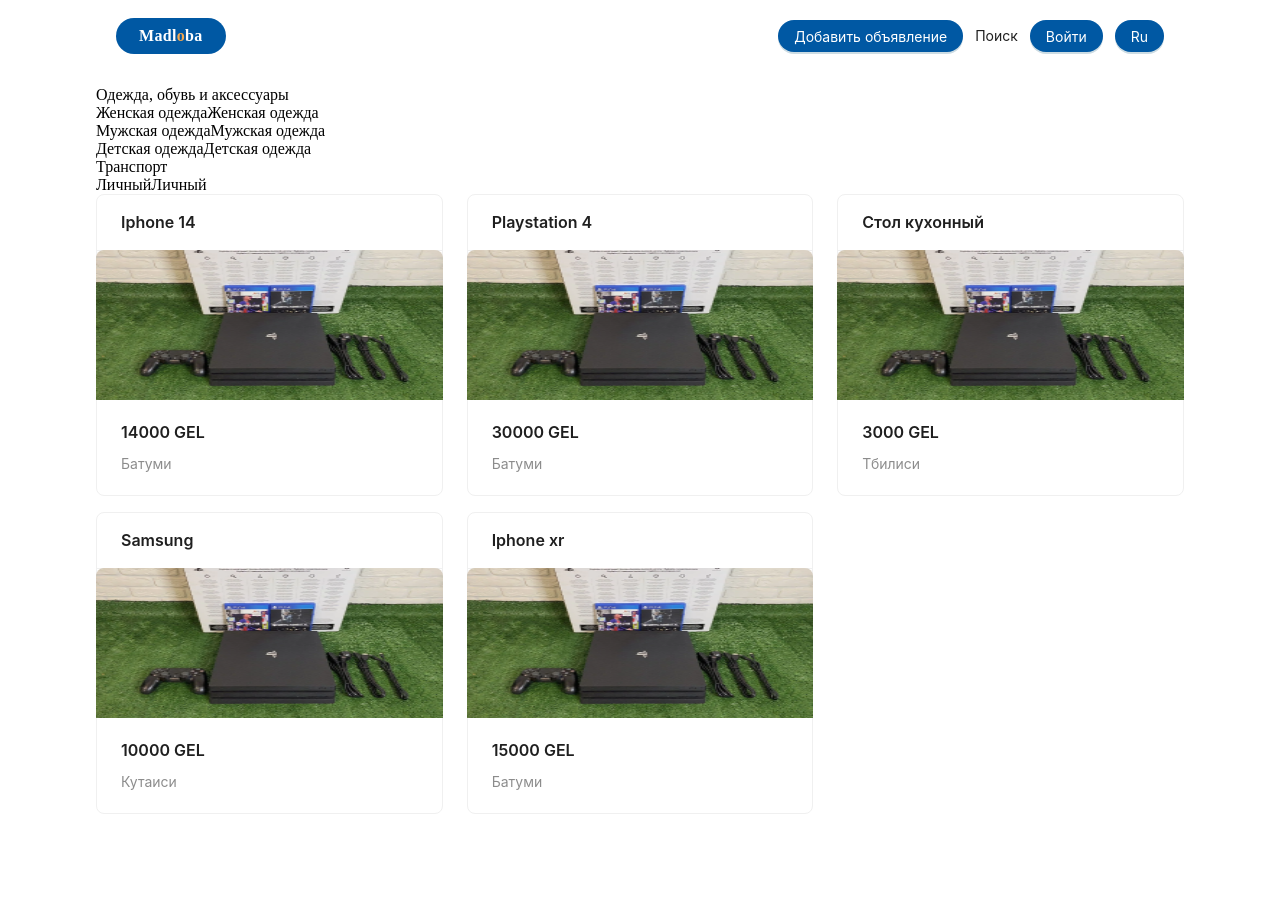
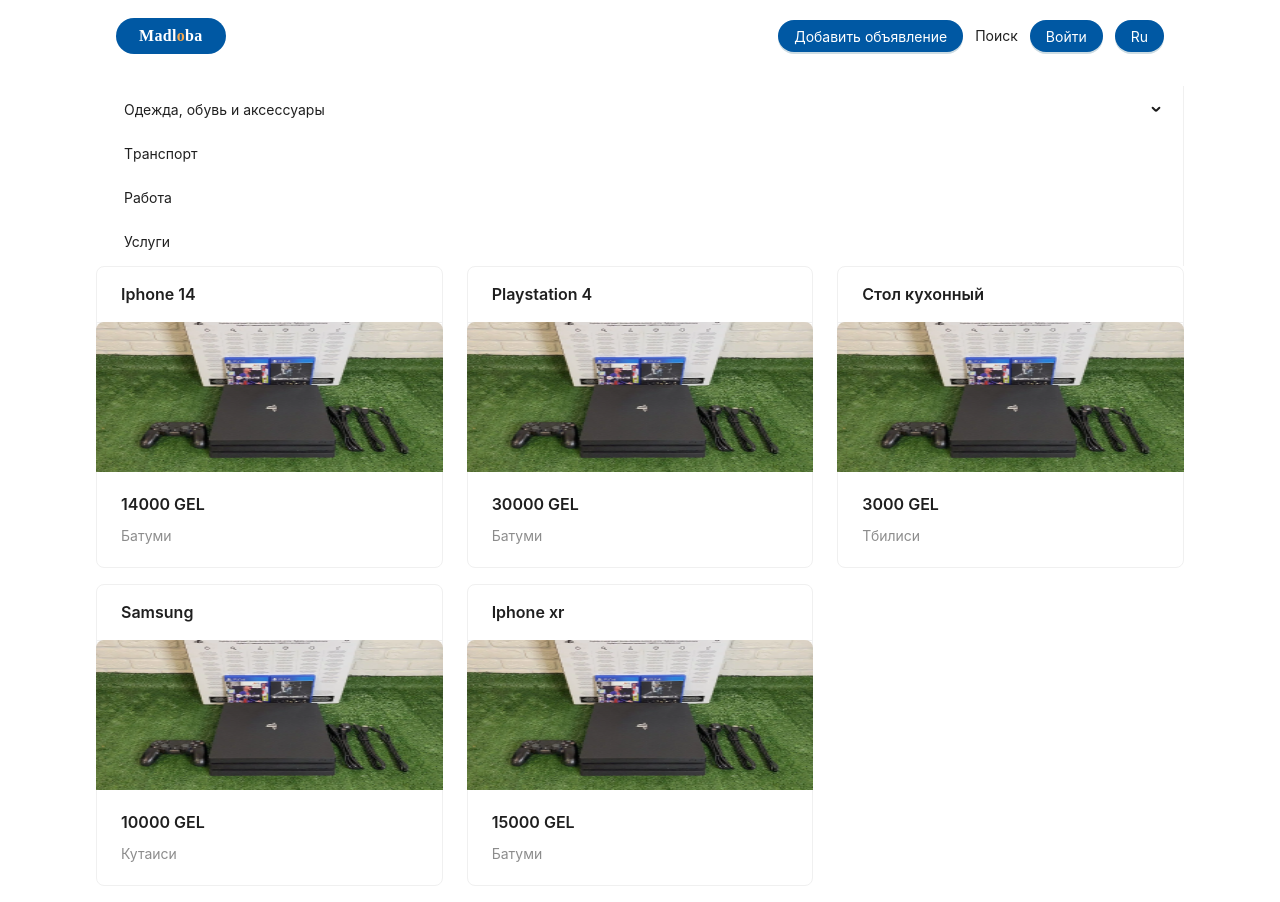
Before and after one commit to lemonspb/madloba_front, a Next.js app: page / in a window 1280 px wide. Before the commit the page ends 830 px from the top, so only its background shows below. Built offline with nearby package versions, Linux system fonts and the light colour scheme.

Commit message:
change category on antd menu

```diff
--- a/src/app/page.module.css
+++ b/src/app/page.module.css
@@ -4,3 +4,7 @@
 
   min-height: 98vh;
 }
+
+.category {
+  max-width: 30%;
+}
--- a/src/app/page.tsx
+++ b/src/app/page.tsx
@@ -13,7 +13,9 @@
   return (
     <MainContainer>
       <main className={`${styles.main}`}>
+        <div className={styles.category}>
         <ListCategory />
+        </div>
         <ListProducts />
       </main>
     </MainContainer>
--- a/src/layouts/listCategory/listCategory.tsx
+++ b/src/layouts/listCategory/listCategory.tsx
@@ -1,3 +1,6 @@
+"use client";
+import type { MenuProps } from "antd";
+import { Menu } from "antd";
 import Link from "next/link";
 
 const list = [
@@ -41,22 +44,42 @@
 
 export function ListCategory() {
   return (
-    <div>
-      {list.map((item: any) => {
-        return (
-          <div key={item.name}>
-            <div>{item.name}</div>
-            <div>
-              {item.child.map((child: any) => (
-                <div key={child.name}>
-                  <Link href={child.url}>{child.name}</Link>
-                  {child.name}
-                </div>
-              ))}
-            </div>
-          </div>
-        );
-      })}
-    </div>
+    <>
+      <Menu
+        mode="inline"
+        items={[
+          {
+            label: "Одежда, обувь и аксессуары",
+            key: "1",
+            children: [
+              {
+                label: "Женская одежда",
+                key: "2",
+              },
+              {
+                label: "Мужская одежда",
+                key: "3",
+              },
+              {
+                label: "Детская одежда",
+                key: "4",
+              },
+            ],
+          },
+          {
+            label: "Tранспорт",
+            key: "10",
+          },
+          {
+            label: "Работа",
+            key: "11",
+          },
+          {
+            label: "Услуги",
+            key: "12",
+          },
+        ]}
+      />
+    </>
   );
 }
```
